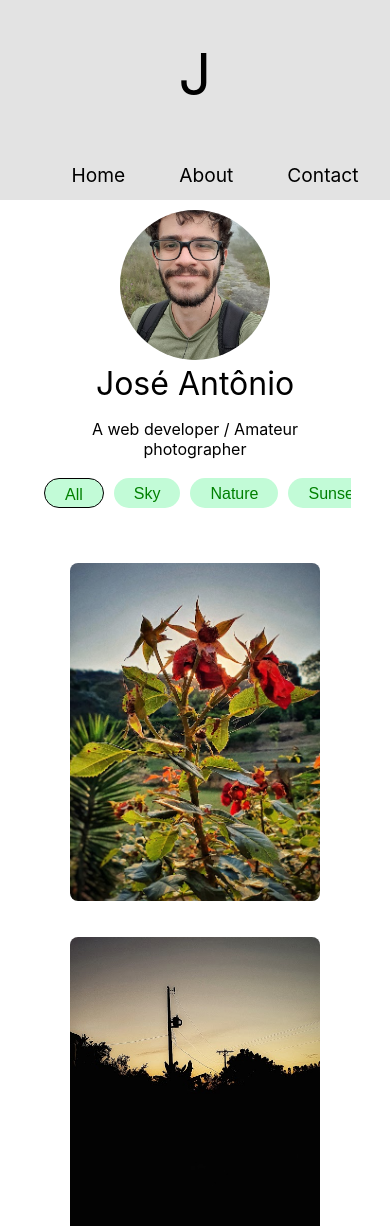
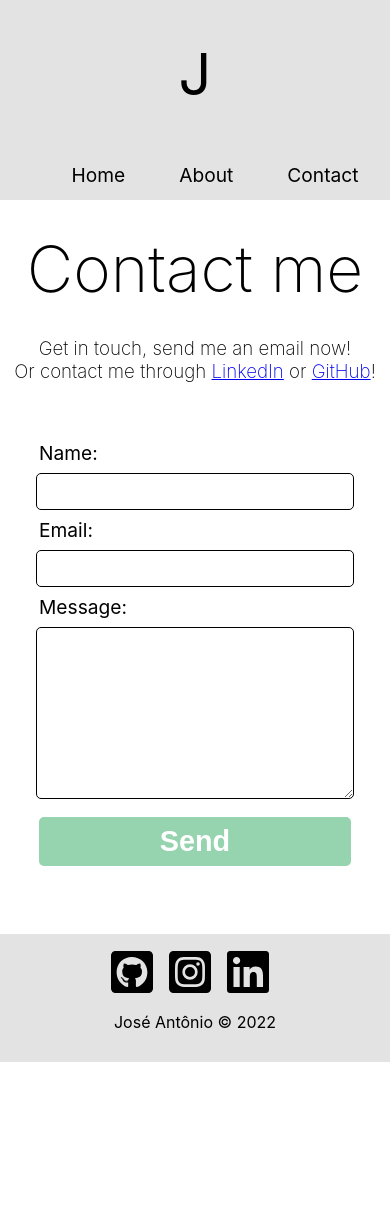
Before and after one commit to JoseAntonio5/photography-gallery-app, a React (Create React App) app: page /contact in a window 390 px wide. Shown: the top 1226 px of the page. After the commit the page ends 1062 px from the top, so only its background shows below. Built offline with nearby package versions, Linux system fonts and the light colour scheme.

Commit message:
using react router

```diff
--- a/package.json
+++ b/package.json
@@ -3,6 +3,7 @@
   "version": "0.1.0",
   "private": true,
   "dependencies": {
+    "@emailjs/browser": "^3.7.0",
     "@testing-library/jest-dom": "^5.16.5",
     "@testing-library/react": "^13.3.0",
     "@testing-library/user-event": "^13.5.0",
@@ -10,7 +11,9 @@
     "react": "^18.2.0",
     "react-dom": "^18.2.0",
     "react-icons": "^4.4.0",
+    "react-router-dom": "^6.4.1",
     "react-scripts": "5.0.1",
+    "react-toastify": "^9.0.8",
     "web-vitals": "^2.1.4"
   },
   "scripts": {
--- a/src/App.js
+++ b/src/App.js
@@ -1,19 +1,23 @@
-
-import Gallery from './Components/Gallery';
 import Navbar from './Components/Navbar';
 import Footer from './Components/Footer';
-import Header from './Components/Header';
+import Home from './Components/Home';
+import About from './Components/About';
+import Contact from './Components/Contact';
 import './App.css';
+import { BrowserRouter, Routes, Route } from 'react-router-dom';
 
 function App() {
   return(
     <div className='App'>
-      <Navbar />
-      <div className='App-container'>
-        <Header />
-        <Gallery />
-      </div>
-      <Footer />
+      <BrowserRouter>
+          <Navbar />
+          <Routes>
+            <Route path="/" element={<Home />} />
+            <Route path="/about" element={<About />} />
+            <Route path="/contact" element={<Contact />} />
+          </Routes>
+          <Footer />
+      </BrowserRouter>
     </div>
   );
 }
--- /dev/null
+++ b/src/Components/About.css
@@ -0,0 +1,43 @@
+.About {
+    width: 80%;
+    margin: 0 auto;
+}
+
+h1 {
+    text-align: center !important;
+    font-size: 4rem;
+    font-weight: 200;
+}
+
+.About-container {
+    margin: 120px 0;
+    display: flex;
+}
+
+.About img {
+    width: 512px;
+    border-radius: 24px;
+    margin-right: 20px;
+}
+
+.About-text {
+    width: 60%;
+    margin: 0 auto;
+    padding: 10px;
+    text-align: justify;
+}
+
+@media (max-width: 824px) {
+    .About-container {
+        display: flex;
+        flex-direction: column;
+        align-items: center;
+        justify-items: center;
+    }
+}
+
+@media (max-width:480px) {
+    .About img {
+        width: 256px;
+    }
+}
--- /dev/null
+++ b/src/Components/About.js
@@ -0,0 +1,19 @@
+import './About.css';
+
+function About() {
+    return(
+        <div className="About">
+            <div className='About-container'>
+                <div className='About-container-img'>
+                    <img src={require('../imgs/me2.jpg')}alt='Jose Antonio' />
+                </div>
+                <div className='About-text'>
+                    <h1>About me</h1>
+                    <p>Lorem ipsum dolor sit amet, consectetur adipiscing elit. Vivamus finibus ac felis nec volutpat. Pellentesque gravida sollicitudin sapien dignissim suscipit. Phasellus finibus quis purus et pretium. Quisque eget ex ut nibh tristique scelerisque. Phasellus non mauris id elit finibus hendrerit. Vestibulum a nibh consequat, mattis diam vitae, facilisis felis. Mauris convallis justo eget massa ullamcorper, non molestie nibh convallis. Sed porttitor nulla sit amet eros porta, eu pretium lorem euismod. Quisque vel diam vitae odio bibendum vulputate. Cras euismod velit felis, et congue enim fringilla sagittis. Vestibulum consectetur turpis mi, finibus efficitur elit tempor sit amet. Proin pellentesque leo sapien, at sagittis ex aliquet sit amet. Sed nec nisl vel metus fermentum finibus. Praesent aliquam mattis magna, non pretium mi eleifend eget. Mauris tincidunt sapien eget nunc malesuada, consequat maximus augue sodales. Curabitur imperdiet condimentum euismod.</p>
+                </div>
+            </div>
+        </div>
+    )
+}
+
+export default About;
--- /dev/null
+++ b/src/Components/Contact.css
@@ -0,0 +1,78 @@
+.Contact h1 {
+    margin: 30px 0;
+}
+
+.Contact h3 {
+    margin: 0;
+    font-weight: 200;
+}
+
+.Contact-form form {
+    max-width:420px;
+    margin: 50px auto;
+    display: flex;
+    flex-direction: column;
+}
+
+.Contact-form form label {
+    margin: 8px 0;
+    font-size: 1.2rem;
+    text-align: left;
+}
+
+.Contact-form form input[type="text"], .Contact-form form input[type="email"], textarea {
+    width: 100%;
+    border-radius: 5px;
+    border: 1px solid #000000;
+    padding-top: 10px;
+    padding-bottom: 10px;
+}
+
+.Contact-form form input[type="email"] {
+    width: 100%;
+}
+
+.Contact-form form textarea {
+    width: 100%;
+    height: 150px;
+    line-height: 150%;
+    resize:vertical;
+}
+
+.Contact-form form input[type="submit"] {
+    margin: 18px 0;
+    padding: 8px 0;
+    width: 100%;
+
+    border: 0;
+    border-radius: 5px;
+    color: #fff;
+    background: #96D4AF;
+
+    font-size: 1.8rem;
+    font-weight: 700;
+
+    cursor: pointer;
+    transition: all 0.3s ease-in-out;
+}
+
+.Contact-form form input[type="submit"]:hover {
+    background: #60cb8b;
+}
+
+@media (max-width:480px) {
+    .Contact-form form textarea, .Contact-form form input[type="text"], .Contact-form form input[type="email"] {
+        width: 80%;
+        margin: 0 auto;
+    }
+
+    .Contact-form form label {
+        width: 80%;
+        margin: 8px auto;
+    }
+
+    .Contact-form form input[type="submit"] {
+        width: 80%;
+        margin: 18px auto;
+    }
+}
--- /dev/null
+++ b/src/Components/Contact.js
@@ -0,0 +1,46 @@
+import React, { useRef } from 'react';
+import emailjs from '@emailjs/browser';
+import { ToastContainer, toast } from 'react-toastify';
+import 'react-toastify/dist/ReactToastify.css';
+import './Contact.css';
+
+function Contact() {
+
+    const form = useRef();
+
+    const notify = () => toast.success("Email successfully sent!");
+
+    const sendEmail = (e) => {
+        e.preventDefault();
+
+        emailjs.sendForm('service_jdee253', 'template_f5axtdc', form.current, 'iOUt_nmv1rgQLIaz1')
+            .then((result) => {
+                console.log(result.text);
+            }, (error) => {
+                console.log(error.text);
+            });
+    };
+
+    return(
+        <div className='Contact'>
+            <h1>Contact me</h1>
+            <h3>Get in touch, send me an email now!</h3>
+            <h3>Or contact me through <a href='https://www.linkedin.com/in/jose-antonio-lopes-paiva-junior' target="_blank" rel="noopener noreferrer">LinkedIn</a> or <a href='https://github.com/JoseAntonio5' target="_blank" rel="noopener noreferrer">GitHub</a>!</h3>
+
+            <div className='Contact-form'>
+                <form ref={form} onSubmit={sendEmail}>
+                    <label>Name:</label>
+                    <input type="text" name="user_name" />
+                    <label>Email:</label>
+                    <input type="email" name="user_email" />
+                    <label>Message:</label>
+                    <textarea name="message" />
+                    <input type="submit" value="Send" onClick={notify} />
+                </form>
+                <ToastContainer />
+            </div>
+        </div>
+    )
+}
+
+export default Contact;
--- a/src/Components/Header.css
+++ b/src/Components/Header.css
@@ -24,7 +24,7 @@
 @media (max-width: 650px) {
 
   .Header {
-    margin: 10px auto;
+    margin: 40px auto;
         flex-direction: column;
    }
 
--- /dev/null
+++ b/src/Components/Home.js
@@ -0,0 +1,16 @@
+import Header from './Header';
+import Gallery from './Gallery';
+import '../App.css';
+
+function Home() {
+    return(
+        <>
+            <div className='App-container'>
+                <Header />
+                <Gallery />
+            </div>
+        </>
+    )
+}
+
+export default Home;
--- a/src/Components/Navbar.css
+++ b/src/Components/Navbar.css
@@ -26,12 +26,23 @@
     color: #000000;
     text-decoration: none;
     border-radius: 16px;
+    position: relative;
+}
+
+.Navbar-item a::after {
+    content: "";
+    position: absolute;
+    background-color: #005e00;
+    height: 3px;
+    width: 0;
+    left: 0;
+    bottom: -10px;
 
     transition: all 250ms ease-in-out;
 }
 
-.Navbar-item a:hover {
-    background-color: #d0d0d0;
+.Navbar-item a:hover::after {
+    width: 100%;
 }
 
 @media (max-width: 650px) {
--- a/src/Components/Navbar.js
+++ b/src/Components/Navbar.js
@@ -1,3 +1,4 @@
+import { Link } from 'react-router-dom';
 import './Navbar.css';
 
 function Navbar() {
@@ -5,9 +6,9 @@ function Navbar() {
         <div className="Navbar">
             <h1 className="Navbar-logo">J</h1>
             <ul className='Navbar-items'>
-                <li className='Navbar-item'><a href='#'>Home</a></li>
-                <li className='Navbar-item'><a href='#'>About</a></li>
-                <li className='Navbar-item'><a href='#'>Contact</a></li>
+                <li className='Navbar-item'><Link to="/">Home</Link></li>
+                <li className='Navbar-item'><Link to="/about">About</Link></li>
+                <li className='Navbar-item'><Link to="/contact">Contact</Link></li>
             </ul>
         </div>
     );
--- a/src/Filter.css
+++ b/src/Filter.css
@@ -13,7 +13,7 @@ button.Filter-selected {
     margin: 0 10px;
     padding: 7px 20px;
 
-    color: green;
+    color: #005e00;
     background-color: #c2fbd7;
 
     font-size: 16px;
@@ -30,12 +30,14 @@ button.Filter-selected {
     transform: scale(1.05);
 }
 
-@media (max-width: 650px) {
-
+@media (max-width: 768px) {
     .Filter {
         display: flex;
         overflow-x: auto;
     }
+}
+
+@media (max-width: 650px) {
 
     .Filter button {
         margin: 5px 5px;
```
Also changed, not shown: src/imgs/me2.jpg (added), 1 other file (tests, documents, lock files or other folders).
